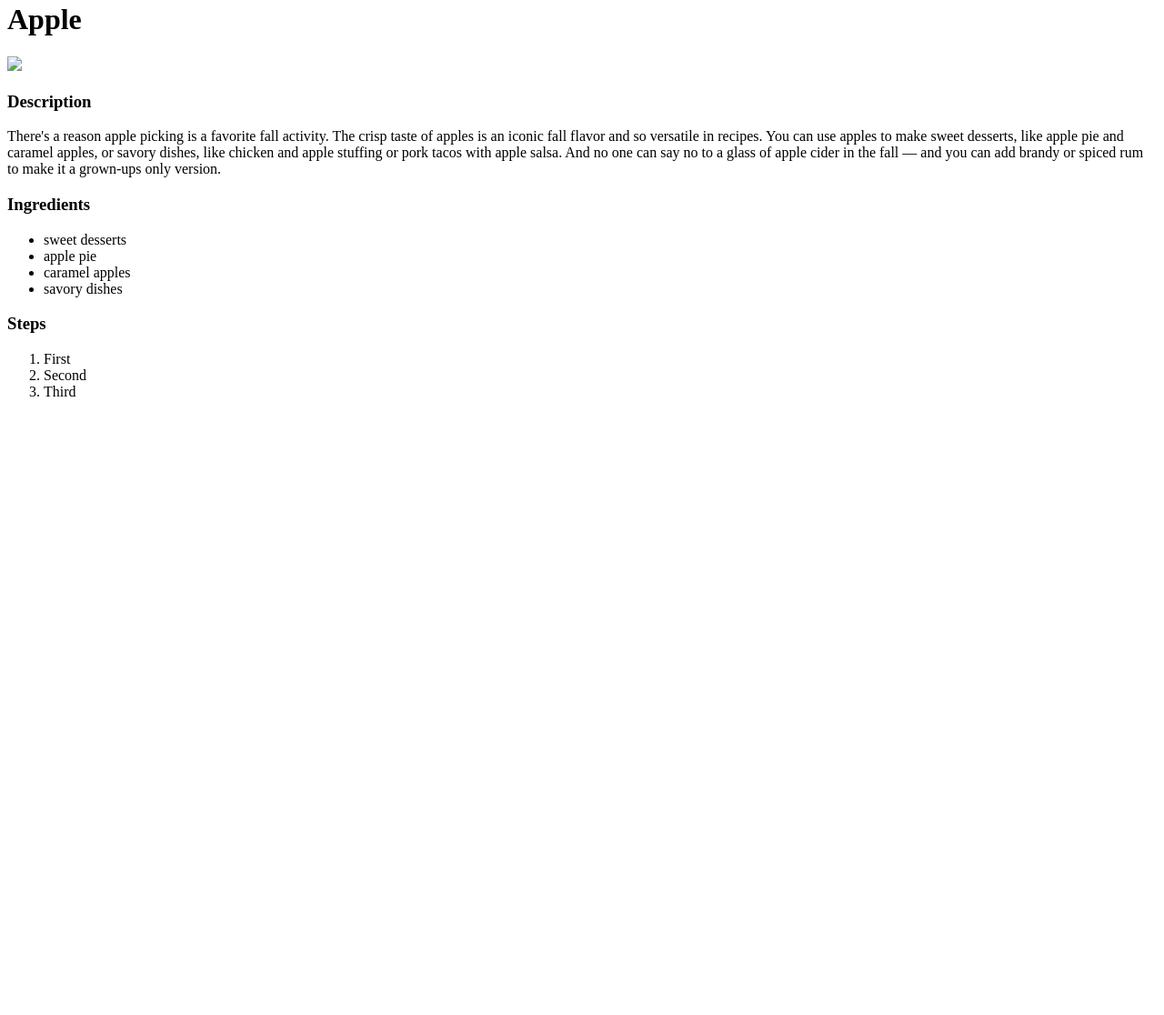
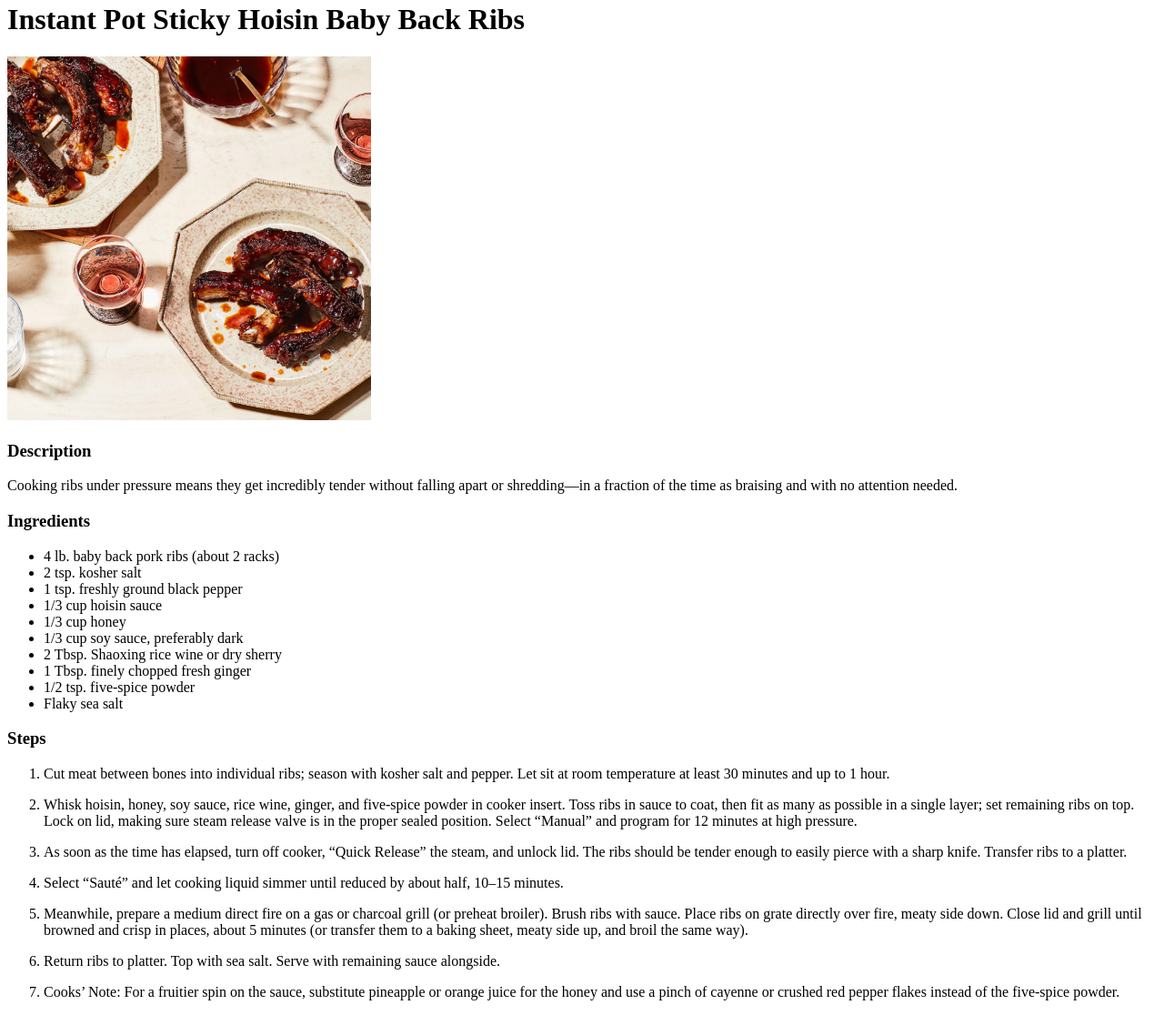
Before and after one commit to admtransmedia/recipes, a plain HTML site: page recipes/instantpot.html in a window 1280 px wide. Shown: the part 18-1134 px from the top of the page at 91% size. Before the commit the page ends 800 px from the top, so only its background shows below. Drawn offline with Linux system fonts and the light colour scheme.

Commit message:
finished the first recipe

```diff
--- a/recipes/instantpot.html
+++ b/recipes/instantpot.html
@@ -2,29 +2,72 @@
 <html lang="en">
 <head>
     <meta charset="UTF-8">
-    <title>Apple</title>
+    <title>Instant Pot Sticky Hoisin Baby Back Ribs</title>
 </head>
 <body>
-    <h1>Apple</h1>
-    <img src="../images/apple.jpeg">
+    <h1>Instant Pot Sticky Hoisin Baby Back Ribs</h1>
+    <img src="../images/instantpot.webp" width="400" height="400">
     <h3>Description</h3>
-    <p>There's a reason apple picking is a favorite fall activity.
-        The crisp taste of apples is an iconic fall flavor and so versatile in recipes.
-        You can use apples to make sweet desserts, like apple pie and caramel apples, or savory dishes,
-        like chicken and apple stuffing or pork tacos with apple salsa. And no one can say no to a glass of apple cider in
-        the fall — and you can add brandy or spiced rum to make it a grown-ups only version.</p>
+    <p>
+        Cooking ribs under pressure means they get incredibly tender without falling apart or shredding—in a
+        fraction of the time as braising and with no attention needed.
+    </p>
     <h3>Ingredients</h3>
     <ul>
-        <li>sweet desserts</li>
-        <li> apple pie</li>
-        <li>caramel apples</li>
-        <li>savory dishes</li>
+        <li>4 lb. baby back pork ribs (about 2 racks)</li>
+        <li>2 tsp. kosher salt</li>
+        <li>1 tsp. freshly ground black pepper</li>
+        <li>1/3 cup hoisin sauce</li>
+        <li>1/3 cup honey</li>
+        <li>1/3 cup soy sauce, preferably dark</li>
+        <li>2 Tbsp. Shaoxing rice wine or dry sherry</li>
+        <li>1 Tbsp. finely chopped fresh ginger</li>
+        <li>1/2 tsp. five-spice powder</li>
+        <li>Flaky sea salt</li>
     </ul>
     <h3>Steps</h3>
     <ol>
-        <li>First</li>
-        <li>Second</li>
-        <li>Third</li>
+        <li>
+            <p>Cut meat between bones into individual ribs; season with kosher salt and pepper.
+                Let sit at room temperature at least 30 minutes and up to 1 hour.
+            </p>
+        </li>
+        <li>
+            <p>Whisk hoisin, honey, soy sauce, rice wine, ginger, and five-spice powder in cooker insert.
+                Toss ribs in sauce to coat, then fit as many as possible in a single layer; set remaining ribs on top.
+                Lock on lid, making sure steam release valve is in the proper sealed position.
+                Select “Manual” and program for 12 minutes at high pressure.
+            </p>
+        </li>
+        <li>
+            <p>
+                As soon as the time has elapsed, turn off cooker, “Quick Release” the steam, and unlock lid.
+                The ribs should be tender enough to easily pierce with a sharp knife. Transfer ribs to a platter.
+            </p>
+        </li>
+        <li>
+            <p>
+                Select “Sauté” and let cooking liquid simmer until reduced by about half, 10–15 minutes.
+            </p>
+        </li>
+        <li>
+            <p>
+                Meanwhile, prepare a medium direct fire on a gas or charcoal grill (or preheat broiler).
+                Brush ribs with sauce. Place ribs on grate directly over fire, meaty side down. Close lid and grill until browned and crisp in places,
+                 about 5 minutes (or transfer them to a baking sheet, meaty side up, and broil the same way).
+            </p>
+        </li>
+        <li>
+            <p>
+                Return ribs to platter. Top with sea salt. Serve with remaining sauce alongside.
+            </p>
+        </li>
+        <li>
+            <p>
+                Cooks’ Note: For a fruitier spin on the sauce, substitute pineapple or orange juice for
+                 the honey and use a pinch of cayenne or crushed red pepper flakes instead of the five-spice powder.
+            </p>
+        </li>
     </ol>
 </body>
 </html>
```
Also changed, not shown: index.html (+3 -3 lines).
